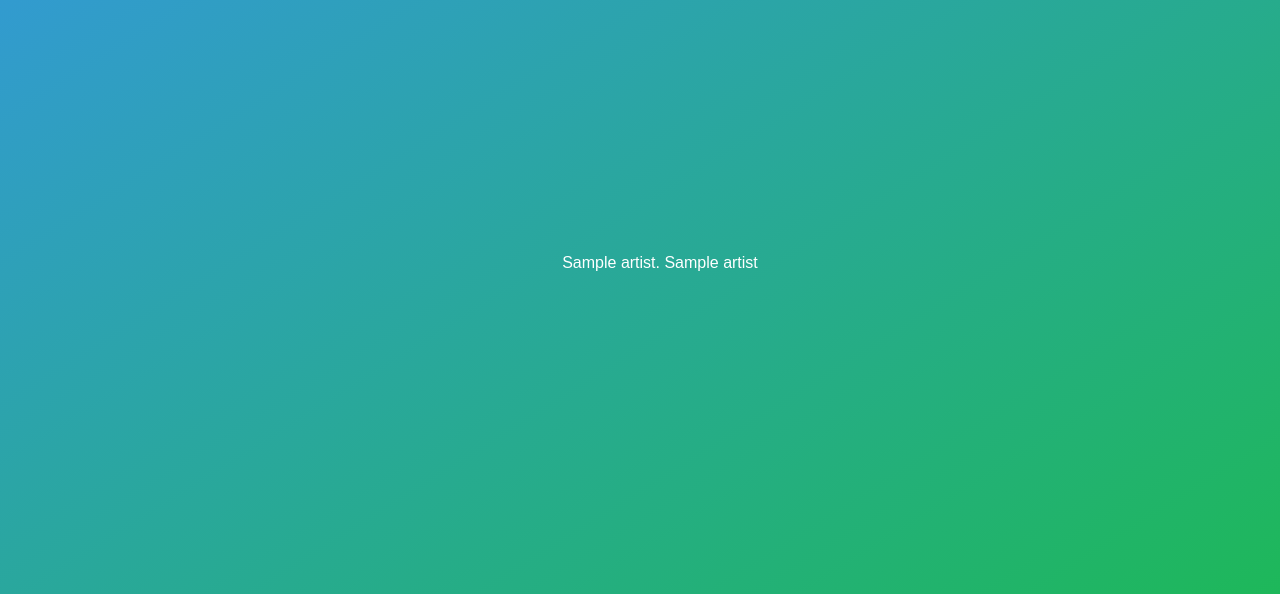
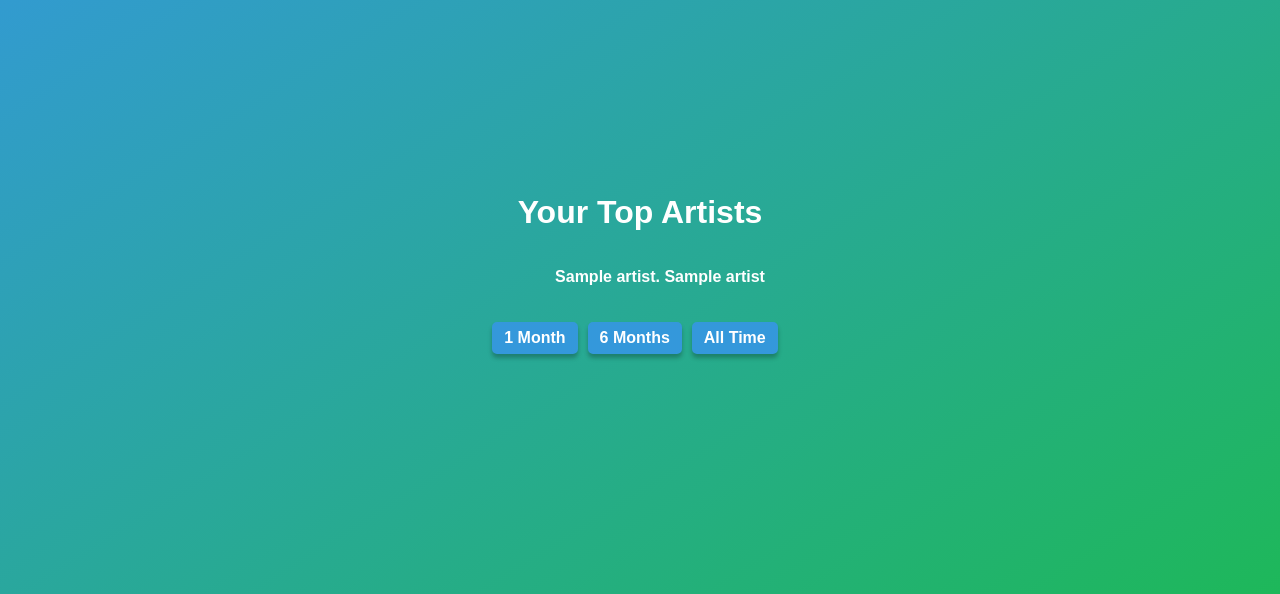
Before and after one commit to Austin-Metke/CST205-Final-Project, a Flask app: template templates/top_artists.html in a window 1280 px wide. Shown: the part 137-731 px from the top of the page. Run offline with Flask 3, Linux system fonts and the light colour scheme; the template is opened without the code that fills it: most values are stand-ins (such as "Sample title", 1, 10 or a date in 2020).

Commit message:
fixed top_artists

```diff
--- a/app.py
+++ b/app.py
@@ -137,17 +137,19 @@
 
     return redirect(url_for('index'))
 
-@app.route('/top_artists')
-def top_artists():
+@app.route('/top_artists/', defaults={'time_range': 'medium_term'})
+@app.route('/top_artists/<time_range>')
+def top_artists(time_range='medium_term'):
     if isLoggedIn():
-        sp = Spotify(auth_manager=sp_oauth)
+        artists = get_artists(time_range)
+        return render_template('top_artists.html', top_artists=enumerate(artists, start=1))
+    return redirect(url_for('index'))
 
-        limit=10
-        time_range='medium_term'
-        results = sp.current_user_top_artists(time_range=time_range, limit=limit)
-        top_artists = [artist['name'] for artist in results['items']]
-        return render_template('top_artists.html', top_artists=enumerate(top_artists, start=1))
-    return redirect(url_for('index'))
+
+def get_artists(time_range='medium_term', limit=10):
+    sp = Spotify(auth_manager=sp_oauth)
+    results = sp.current_user_top_artists(time_range=time_range, limit=limit)
+    return [artist['name'] for artist in results['items']]
 
 def isLoggedIn():
         # Check if the access token is present and not expired
--- a/static/styles.css
+++ b/static/styles.css
@@ -1,4 +1,5 @@
-html, body {
+html,
+body {
     height: 100vh;
     margin: 0;
     padding: 0;
@@ -7,7 +8,8 @@
 body {
     font-family: Arial, sans-serif;
     background: linear-gradient(to bottom right, #3498db, #1DB954);
-    color: white; /* Text color on the gradient background */
+    color: white;
+    /* Text color on the gradient background */
     display: flex;
     flex-direction: column;
     align-items: center;
@@ -31,6 +33,12 @@
 
 }
 
+.default-text {
+    color: white;
+    font-weight: bold;
+    font-size: 36;
+}
+
 .flex-row {
     display: flex;
     flex-direction: row;
--- a/templates/top_artists.html
+++ b/templates/top_artists.html
@@ -1,18 +1,35 @@
 <!DOCTYPE html>
 <html lang="en">
+
 <head>
     <meta charset="UTF-8">
     <meta name="viewport" content="width=device-width, initial-scale=1.0">
     <link rel="stylesheet" href="{{ url_for('static', filename='styles.css') }}">
 
     <title>Document</title>
+
 </head>
+
+<header>
+    <h1>Your Top Artists</h1>
+</header>
+
 <body>
 
-    {% for i, artist in top_artists %}
-    <ul>
-       {{ i }}. {{ artist }}
-    </ul>
-    {% endfor %}
+    <div>
+        {% for i, artist in top_artists %}
+        <ul>
+           <p class="default-text"> {{ i }}. {{ artist }}</p>
+        </ul>
+        {% endfor %}
+    </div>
+
+    <div class="flex-row">
+        <a class="btn flex-item default-text" href="{{ url_for('top_artists', time_range='short_term') }}">1 Month</a>
+        <a class="btn flex-item default-text" href="{{ url_for('top_artists', time_range='medium_term') }}">6 Months</a>
+        <a class="btn flex-item default-text" href="{{ url_for('top_artists', time_range='long_term') }}">All Time</a>
+    </div>
+
 </body>
+
 </html>
```
Also changed, not shown: templates/index.html (+12 -9 lines), templates/view_playlists.html (+6 -3 lines).
